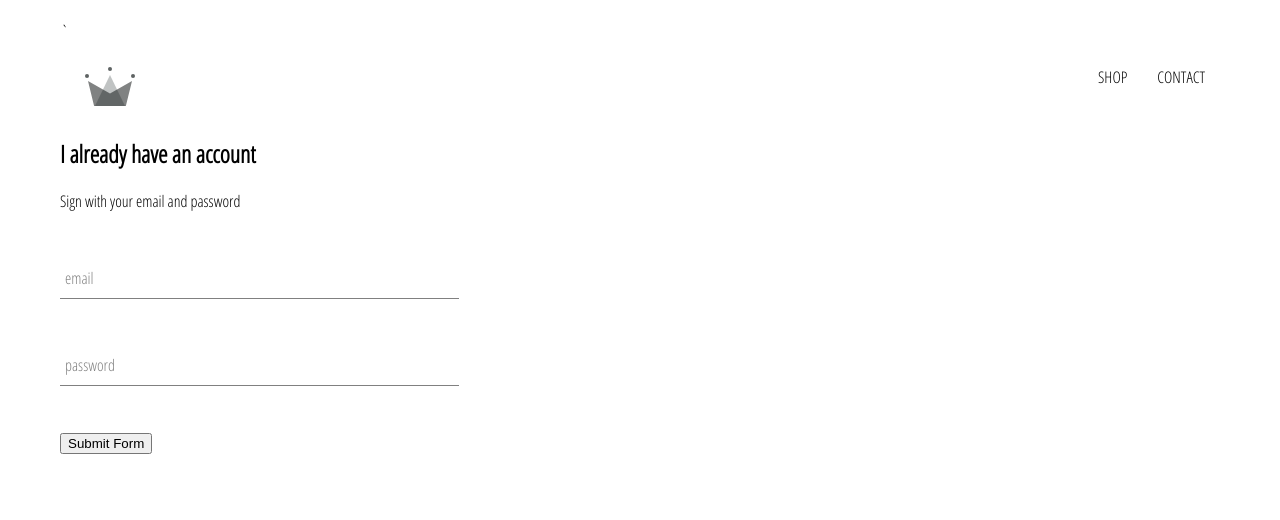
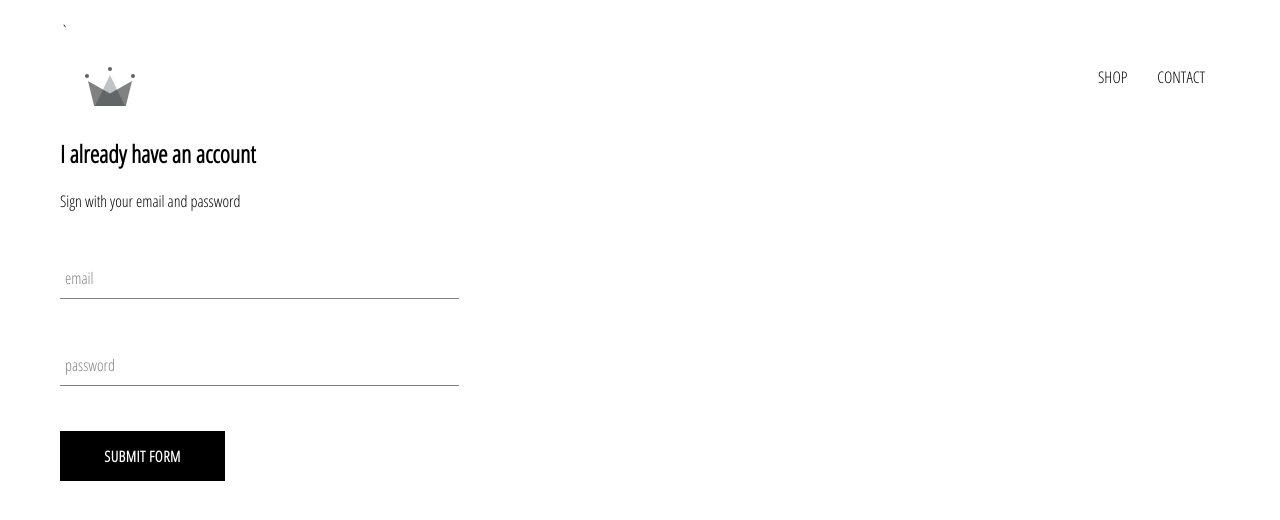
Before and after one commit to kinshukshah/Ecommerce, a React (Create React App) app: page /signIn in a window 1280 px wide. Shown: the top 520 px of the page. Built offline with nearby package versions, Linux system fonts and the light colour scheme.

Commit message:
Added Custom-Button Component

```diff
--- /dev/null
+++ b/src/Components/custom-button/custom-button.component.jsx
@@ -0,0 +1,11 @@
+import React from "react";
+import "./custom-button.styles.scss";
+
+const CustomButton = ({ children, ...otherProps }) => {
+  return (
+    <button className="custom-button" {...otherProps}>
+      {children}
+    </button>
+  );
+};
+export default CustomButton;
--- /dev/null
+++ b/src/Components/custom-button/custom-button.styles.scss
@@ -0,0 +1,22 @@
+.custom-button {
+  min-width: 165px;
+  width: auto;
+  height: 50px;
+  letter-spacing: 0.5px;
+  line-height: 50px;
+  padding: 0 35px 0 35px;
+  font-size: 15px;
+  background-color: black;
+  color: white;
+  text-transform: uppercase;
+  font-family: "Open Sans Condensed";
+  font-weight: bolder;
+  border: none;
+  cursor: pointer;
+
+  &:hover {
+    background-color: white;
+    color: black;
+    border: 1px solid black;
+  }
+}
--- a/src/Components/sign-in/sign-in.component.jsx
+++ b/src/Components/sign-in/sign-in.component.jsx
@@ -1,4 +1,5 @@
 import React from "react";
+import CustomButton from "../custom-button/custom-button.component";
 import FormInput from "../form-input/form-input.component";
 import "./sign-in.styles.scss";
 
@@ -44,7 +45,7 @@
             label="password"
             required
           />
-          <button onClick={this.handleSubmit}>Submit Form</button>
+          <CustomButton type="submit">Submit Form</CustomButton>
         </form>
       </div>
     );
```
Also changed, not shown: 1 other file (tests, documents, lock files or other folders).
